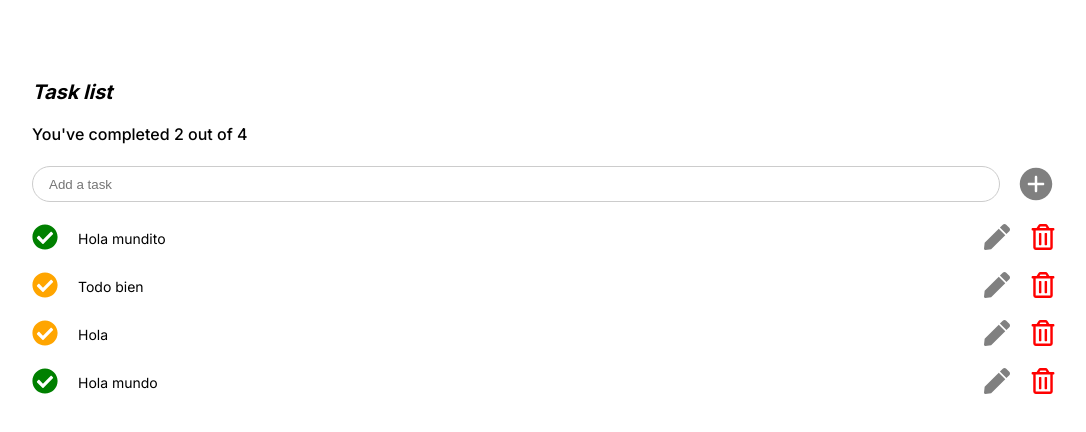
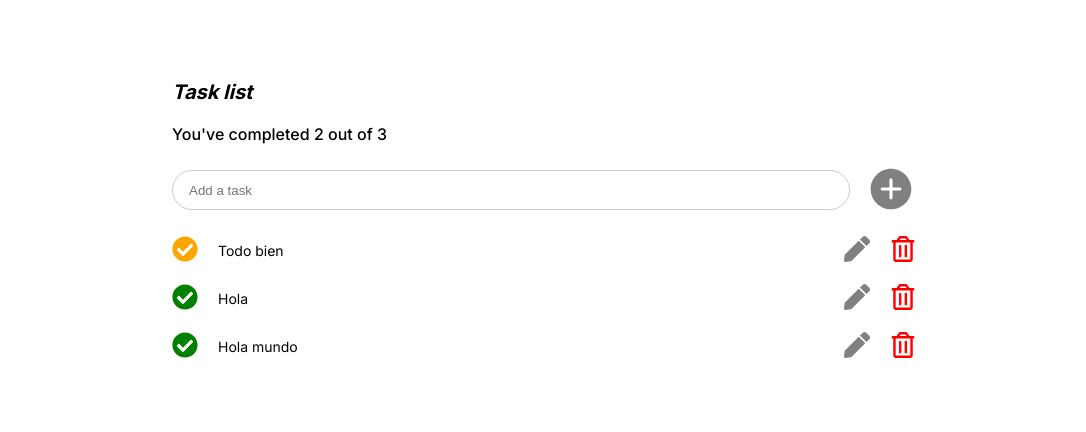
Before and after one commit to FranciscoJSB12/full-stack-task-app, a Next.js app: page / in a window 1280 px wide. Shown: the top 432 px of the page, without its empty margins (96-1182 px from the left). Built offline with nearby package versions, Linux system fonts and the light colour scheme; data requests are answered from the project's data file.

Commit message:
Quick fix to the page styles, nice buttons in edit page and max width of 1000px for all screens

```diff
--- a/app/page.module.scss
+++ b/app/page.module.scss
@@ -1,4 +1,7 @@
 .main {
+    width: 100%;
+    max-width: 1000px;
+    margin: 0 auto;
     padding: 80px 10%;
     display: flex;
     flex-direction: column;
--- a/app/tasks/[id]/page.module.scss
+++ b/app/tasks/[id]/page.module.scss
@@ -1,4 +1,7 @@
 .main {
+    width: 100%;
+    max-width: 1000px;
+    margin: 0 auto;
     padding: 80px 10%;
     display: flex;
     flex-direction: column;
--- a/components/AddTask.tsx
+++ b/components/AddTask.tsx
@@ -42,10 +42,12 @@ export function AddTask () {
                 autoComplete="off"
                 className={styles.sectionInput}
             />
-            <IoIosAddCircle
+            <div className={styles.buttonContainer}>
+                <IoIosAddCircle
                     className={iconStyles.addIcon}
                     onClick={onAddTask}
-            />
+                />
+            </div>
         </section>
     );
 }
--- a/components/EditTask.tsx
+++ b/components/EditTask.tsx
@@ -47,13 +47,13 @@ export function EditTask ({ task }: EditTaskProps) {
                         onClick={() => setNewTask({...newTask, done: !newTask.done})}
                     />
                 </label>
-                <button>
+                <button className={styles.buttonContainerButton}>
                     <IoSaveOutline
                         className={iconStyles.saveIcon}
                         onClick={onChangeTask}
                     />
                 </button>
-                <button>
+                <button className={styles.buttonContainerButton}>
                     <FaRegTrashAlt
                         className={iconStyles.deleteIcon}
                         onClick={onDeleteTask}
--- a/db/db.json
+++ b/db/db.json
@@ -1,10 +1,5 @@
 {
   "tasks": [
-    {
-      "id": "a380fc91-514c-4d77-bb28-ad204ac0681d",
-      "text": "Hola mundito",
-      "done": true
-    },
     {
       "id": "490ed475-b845-47c6-b526-5bf738918268",
       "text": "Todo bien",
@@ -13,7 +8,7 @@
     {
       "id": "bfe9e830-d813-4346-8c4d-ae3ca8a030db",
       "text": "Hola",
-      "done": false
+      "done": true
     },
     {
       "id": "d33f6c1b-900b-48b9-ba37-27f49dfa0cfb",
--- a/styles/AddTask.module.scss
+++ b/styles/AddTask.module.scss
@@ -10,7 +10,7 @@
 }
 
 .sectionInput {
-    height: 36px;
+    height: 40px;
     padding: 0 16px;
     border-radius: 80px;
     border: 1px solid #ccc;
@@ -20,3 +20,7 @@
 .sectionInput:focus {
     outline: none;
 }
+
+.buttonContainer {
+    width: 50px;
+}
--- a/styles/Icons.module.scss
+++ b/styles/Icons.module.scss
@@ -6,7 +6,7 @@
 
 .addIcon {
     @include icon(gray);
-    font-size: 4rem;
+    font-size: 5rem;
 }
 
 .checkIcon {
```
Also changed, not shown: styles/EditTask.module.scss (+7 -0 lines).
